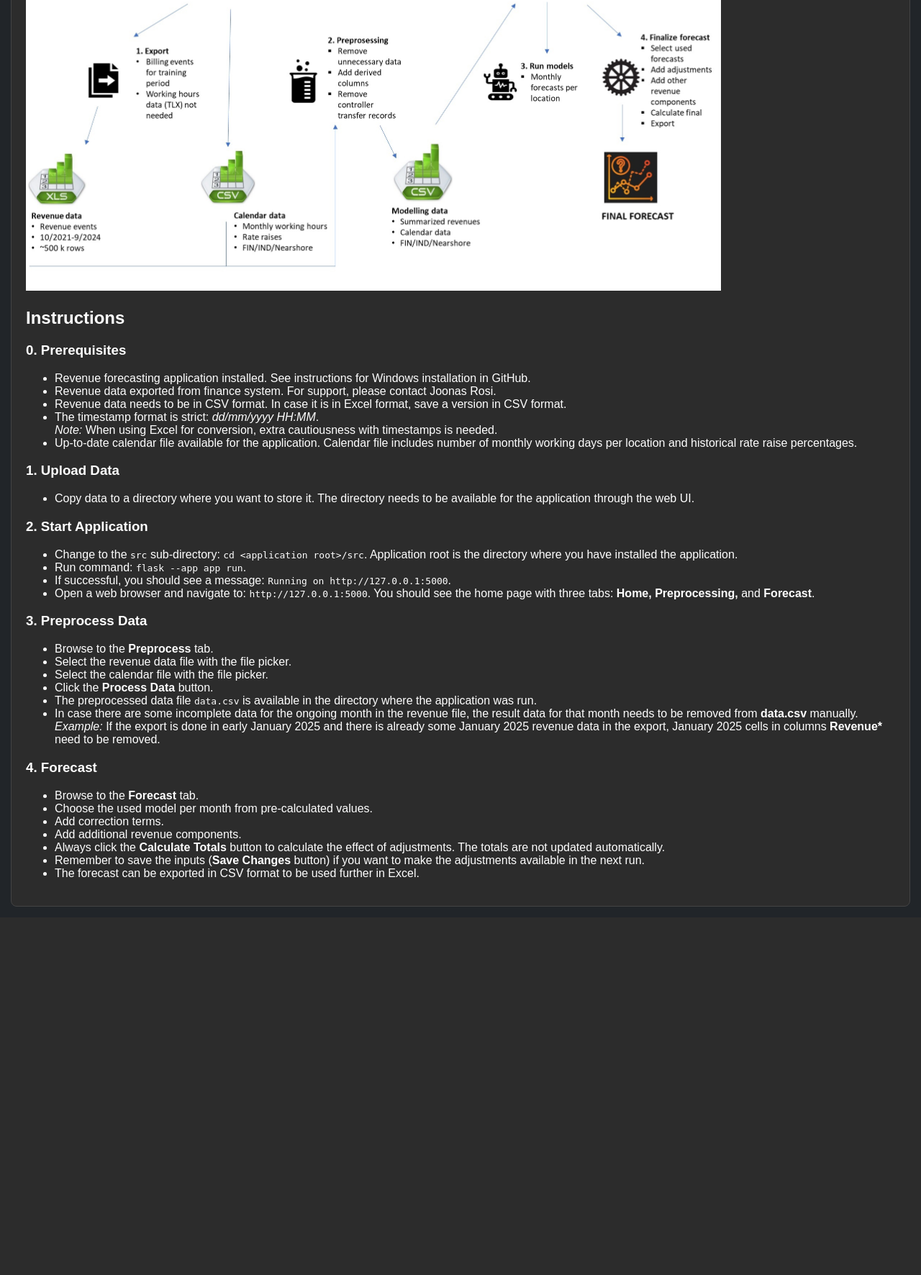
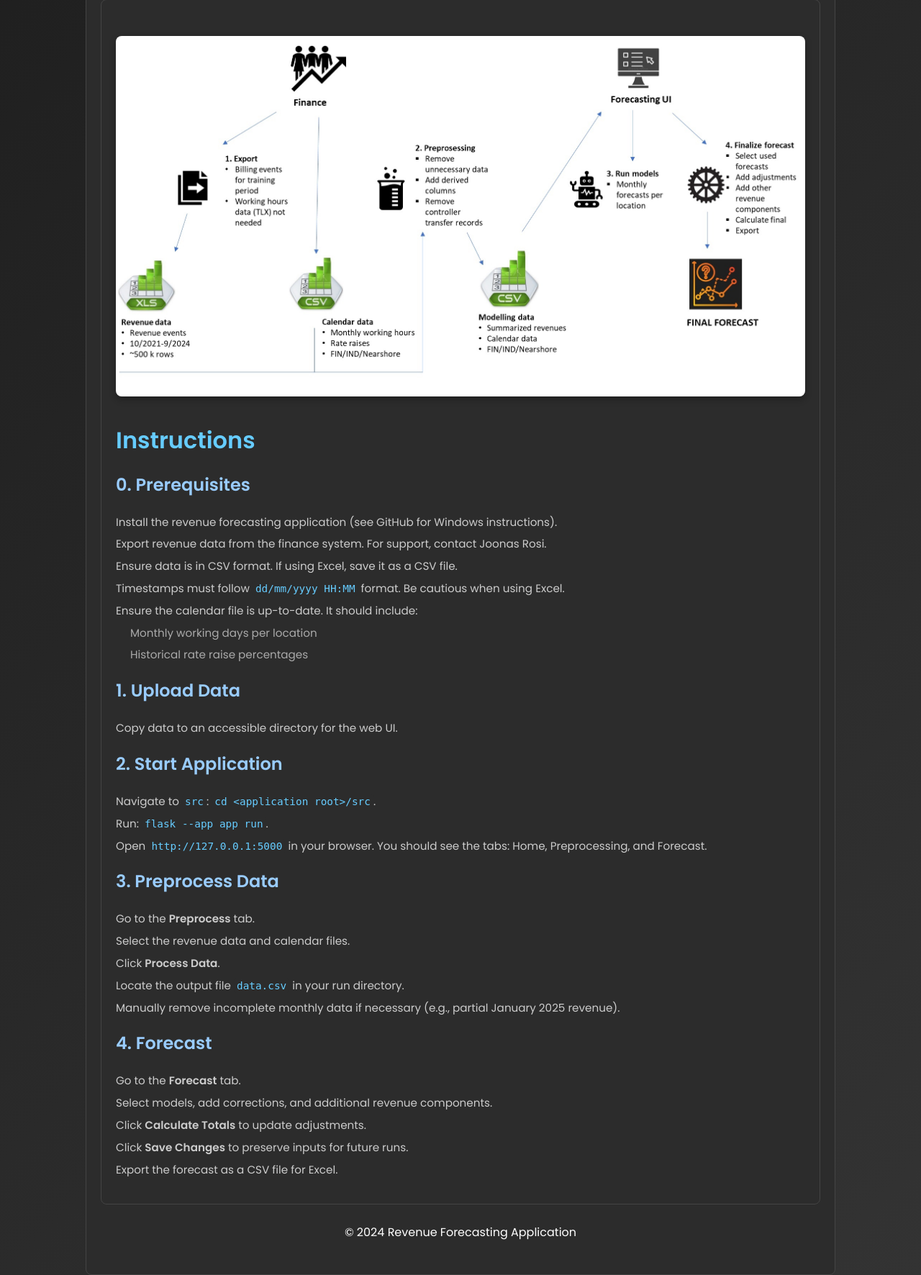
Before and after one commit to Yusuboy/revenue-forecasting, a Flask app: page / in a window 1280 px wide. Shown: the part 294-2066 px from the top of the page at 72% size. Before the commit the page ends 1554 px from the top, so only its background shows below. Run offline with Flask 3, Linux system fonts and the light colour scheme.

Commit message:
add styling

```diff
--- a/src/templates/home.html
+++ b/src/templates/home.html
@@ -3,142 +3,192 @@
 {% block title %}Preprocessing{% endblock %}
 
 {% block content %}
+
 <!DOCTYPE html>
 <html lang="en">
 <head>
     <meta charset="UTF-8">
     <meta name="viewport" content="width=device-width, initial-scale=1.0">
     <title>Home</title>
+    <link href="https://fonts.googleapis.com/css2?family=Poppins:wght@400;600&family=Roboto:wght@400;500&display=swap" rel="stylesheet">
     <style>
         body {
-            font-family: Arial, sans-serif;
-            margin: 15px;
-            background-color: #212529; /* Dark background for the body */
-            color: #ffffff; /* Light text color */
+            font-family: 'Poppins', sans-serif;
+            margin: 0;
+            padding: 0;
+            background: linear-gradient(135deg, #1e1e1e, #333333);
+            color: #f0f0f0;
+            box-sizing: border-box;
         }
 
-        .tab-container {
-            display: flex;
-            border-bottom: 2px solid #444;
-            padding: 0;
-            margin: 0;
-            list-style-type: none;
+        .hero {
+            background: url('path_to_your_hero_image.jpg') no-repeat center center;
+            background-size: cover;
+            padding: 40px 20px;
+            text-align: center;
+            color: #fff;
         }
 
-        .tab-container li {
-            margin: 0;
-            padding: 0;
+        .hero h1 {
+            font-size: 2.5rem;
+            margin-bottom: 10px;
+            color: #66ccff;
         }
 
-        .tab-container a {
-            display: block;
-            padding: 10px 20px;
-            text-decoration: none;
-            color: #ffffff; /* Light text for the dark background */
-            border: 1px solid #444;
-            border-bottom: none;
-            background-color: #2c2c2c; /* Darker background for inactive tabs */
-            font-family: Arial, sans-serif;
+        .hero p {
+            font-size: 1rem;
+            color: #e0e0e0;
         }
 
-        .tab-container a:hover {
-            background-color: #333; /* Slightly lighter dark background for hover */
+        .container {
+            max-width: 1000px;
+            margin: 0px auto;
+            padding: 20px;
         }
 
-        .tab-container a.active {
-            background-color: #444; /* Slightly lighter active tab */
-            font-weight: bold;
-            color: #ffffff; /* Keep active tab text light */
-            border-bottom: 2px solid #212529; /* Blend active tab into body background */
+        .flow-image {
+            text-align: center;
+            margin: 30px 0;
         }
 
-        .buttons-container {
+        .flow-image img.scaled {
+            max-width: 100%;
+            height: auto;
+            border-radius: 8px;
+            box-shadow: 0px 4px 10px rgba(0, 0, 0, 0.3);
+        }
+
+        h2 {
+            font-size: 2rem;
+            color: #66ccff;
+            margin-bottom: 15px;
+        }
+
+        h3 {
+            font-size: 1.5rem;
+            color: #99ccff;
             margin-top: 20px;
+        }
+
+        ul {
+            list-style-type: none;
+            padding-left: 0;
+            font-size: 0.95rem;
+            line-height: 1.5;
+            color: #ccc;
+        }
+
+        li {
+            margin-bottom: 8px;
+        }
+
+        ul ul {
+            margin-left: 20px;
+            color: #aaa;
+        }
+
+        code {
+            background-color: #2c2c2c;
+            color: #66ccff;
+            padding: 2px 4px;
+            border-radius: 4px;
+            font-size: 0.9rem;
+        }
+
+        @media (max-width: 768px) {
+            .hero h1 {
+                font-size: 2rem;
+            }
+
+            .hero p {
+                font-size: 0.9rem;
+            }
+
+            h2 {
+                font-size: 1.8rem;
+            }
+
+            h3 {
+                font-size: 1.4rem;
+            }
+        }
+        .footer {
+            width: 100%;
+            bottom: 0;
+            left: 0;
+            padding: 10px 0;
+             /* Dark background to match the overall theme */
+            color: #aaa;
             text-align: center;
         }
 
-        .buttons-container button {
-            padding: 10px 20px;
-            font-size: 16px;
-            margin: 5px;
-            cursor: pointer;
-            border: none;
-            background-color: #007bff; /* Bootstrap primary color */
-            color: #ffffff; /* Light text color */
-            transition: background-color 0.3s ease; /* Smooth transition for hover */
-        }
-
-        .buttons-container button:hover {
-            background-color: #0056b3; /* Darker shade on hover */
-        }
-        img.scaled {
-            width: 80%;
-            height: auto;
-        }
     </style>
 </head>
 <body>
 
-    <div>
+    <div class="hero">
         <h1>Welcome to AI Assisted Revenue Forecasting</h1>
-        <p>
-            <strong>- a maching learning based tool for revenue forecasting in FPB Finance / OP.</strong>
-        </p>
-        <p>
-            <img class ="scaled" src="{{ url_for('static', filename='flow.jpg') }}" />
-        </p>
-        <div class="instructions">
+        <p>Your tool for machine learning-based revenue forecasting in FPB Finance / OP</p>
+    </div>
+
+    <div class="container">
+        <div class="flow-image">
+            <img class="scaled" src="{{ url_for('static', filename='flow.jpg') }}" alt="Process Flow Diagram">
+        </div>
+
         <h2>Instructions</h2>
+
+
         <h3>0. Prerequisites</h3>
         <ul>
-                <li>Revenue forecasting application installed. See instructions for Windows installation in GitHub.</li>
-                <li>Revenue data exported from finance system. For support, please contact Joonas Rosi.</li>
-                <li>Revenue data needs to be in CSV format. In case it is in Excel format, save a version in CSV format.</li>
-                <li>The timestamp format is strict: <i>dd/mm/yyyy HH:MM</i>.<br>
-                    <em>Note:</em> When using Excel for conversion, extra cautiousness with timestamps is needed.
-                </li>
-                <li>Up-to-date calendar file available for the application. Calendar file includes number of monthly working days per location and historical rate raise percentages.</li>
+            <li>Install the revenue forecasting application (see GitHub for Windows instructions).</li>
+            <li>Export revenue data from the finance system. For support, contact Joonas Rosi.</li>
+            <li>Ensure data is in CSV format. If using Excel, save it as a CSV file.</li>
+            <li>Timestamps must follow <code>dd/mm/yyyy HH:MM</code> format. Be cautious when using Excel.</li>
+            <li>Ensure the calendar file is up-to-date. It should include:</li>
+            <ul>
+                <li>Monthly working days per location</li>
+                <li>Historical rate raise percentages</li>
+            </ul>
         </ul>
 
         <h3>1. Upload Data</h3>
         <ul>
-                <li>Copy data to a directory where you want to store it. The directory needs to be available for the application through the web UI.</li>
+            <li>Copy data to an accessible directory for the web UI.</li>
         </ul>
 
         <h3>2. Start Application</h3>
         <ul>
-                <li>Change to the <code>src</code> sub-directory: <code>cd &lt;application root&gt;/src</code>. Application root is the directory where you have installed the application.</li>
-                <li>Run command: <code>flask --app app run</code>.</li>
-                <li>If successful, you should see a message: <code>Running on http://127.0.0.1:5000</code>.</li>
-                <li>Open a web browser and navigate to: <code>http://127.0.0.1:5000</code>. You should see the home page with three tabs: <strong>Home, Preprocessing,</strong> and <strong>Forecast</strong>.</li>
+            <li>Navigate to <code>src</code>: <code>cd &lt;application root&gt;/src</code>.</li>
+            <li>Run: <code>flask --app app run</code>.</li>
+            <li>Open <code>http://127.0.0.1:5000</code> in your browser. You should see the tabs: Home, Preprocessing, and Forecast.</li>
         </ul>
 
         <h3>3. Preprocess Data</h3>
         <ul>
-                <li>Browse to the <strong>Preprocess</strong> tab.</li>
-                <li>Select the revenue data file with the file picker.</li>
-                <li>Select the calendar file with the file picker.</li>
-                <li>Click the <strong>Process Data</strong> button.</li>
-                <li>The preprocessed data file <code>data.csv</code> is available in the directory where the application was run.</li>
-                <li>
-                    In case there are some incomplete data for the ongoing month in the revenue file, the result data for that month needs to be removed from <strong>data.csv</strong> manually.<br>
-                    <em>Example:</em> If the export is done in early January 2025 and there is already some January 2025 revenue data in the export, January 2025 cells in columns <strong>Revenue*</strong> need to be removed.
-                </li>
+            <li>Go to the <strong>Preprocess</strong> tab.</li>
+            <li>Select the revenue data and calendar files.</li>
+            <li>Click <strong>Process Data</strong>.</li>
+            <li>Locate the output file <code>data.csv</code> in your run directory.</li>
+            <li>Manually remove incomplete monthly data if necessary (e.g., partial January 2025 revenue).</li>
         </ul>
 
         <h3>4. Forecast</h3>
         <ul>
-                <li>Browse to the <strong>Forecast</strong> tab.</li>
-                <li>Choose the used model per month from pre-calculated values.</li>
-                <li>Add correction terms.</li>
-                <li>Add additional revenue components.</li>
-                <li>Always click the <strong>Calculate Totals</strong> button to calculate the effect of adjustments. The totals are not updated automatically.</li>
-                <li>Remember to save the inputs (<strong>Save Changes</strong> button) if you want to make the adjustments available in the next run.</li>
-                <li>The forecast can be exported in CSV format to be used further in Excel.</li>
+            <li>Go to the <strong>Forecast</strong> tab.</li>
+            <li>Select models, add corrections, and additional revenue components.</li>
+            <li>Click <strong>Calculate Totals</strong> to update adjustments.</li>
+            <li>Click <strong>Save Changes</strong> to preserve inputs for future runs.</li>
+            <li>Export the forecast as a CSV file for Excel.</li>
         </ul>
     </div>
+    <div>
+        <footer class="footer text-center mt-4">
+            <p class="text-muted">© 2024 Revenue Forecasting Application</p>
+        </footer>
+    </div>
 
-    </div>
 </body>
 </html>
+
 {% endblock %}
```
Lines whose indentation alone changed are shown as unchanged.
